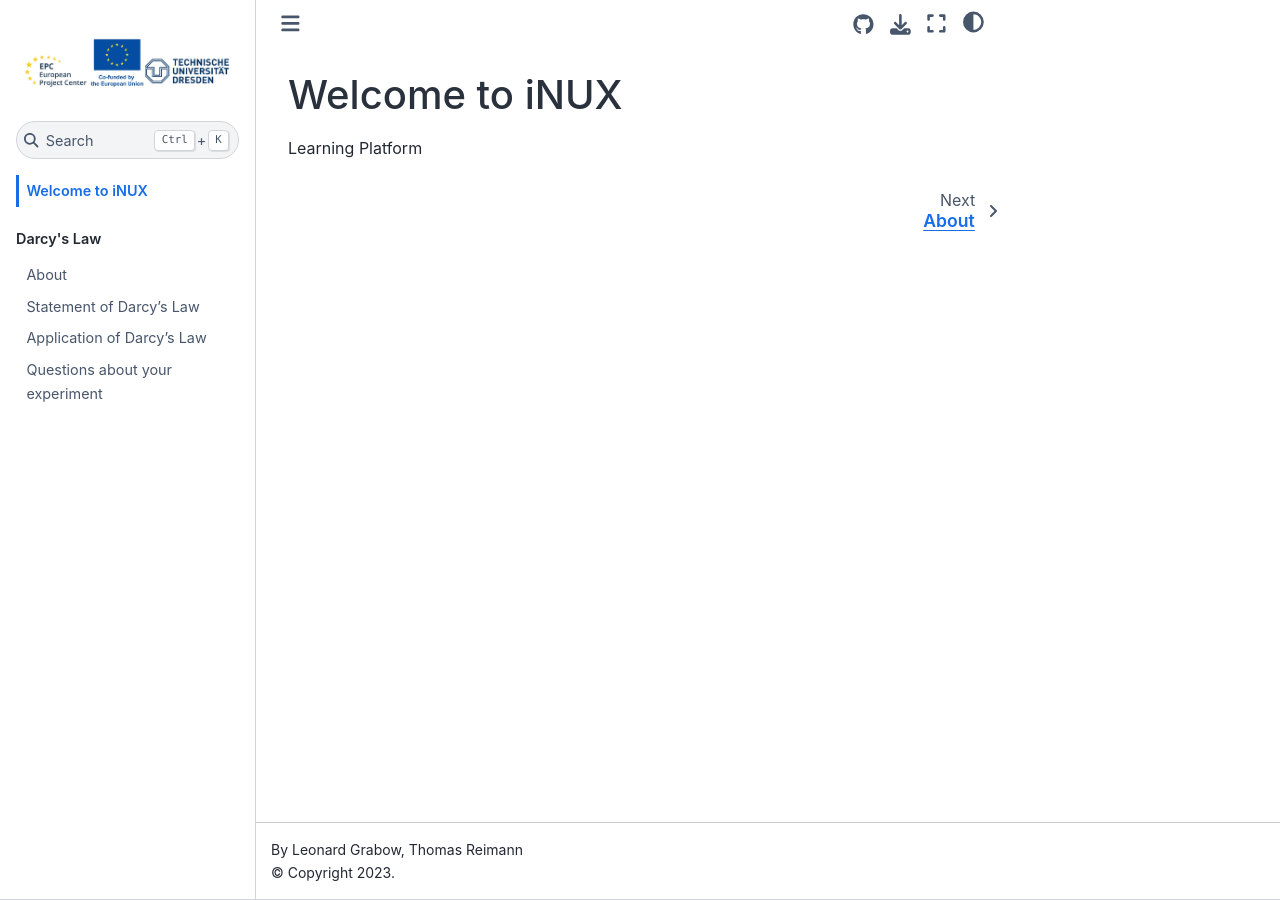
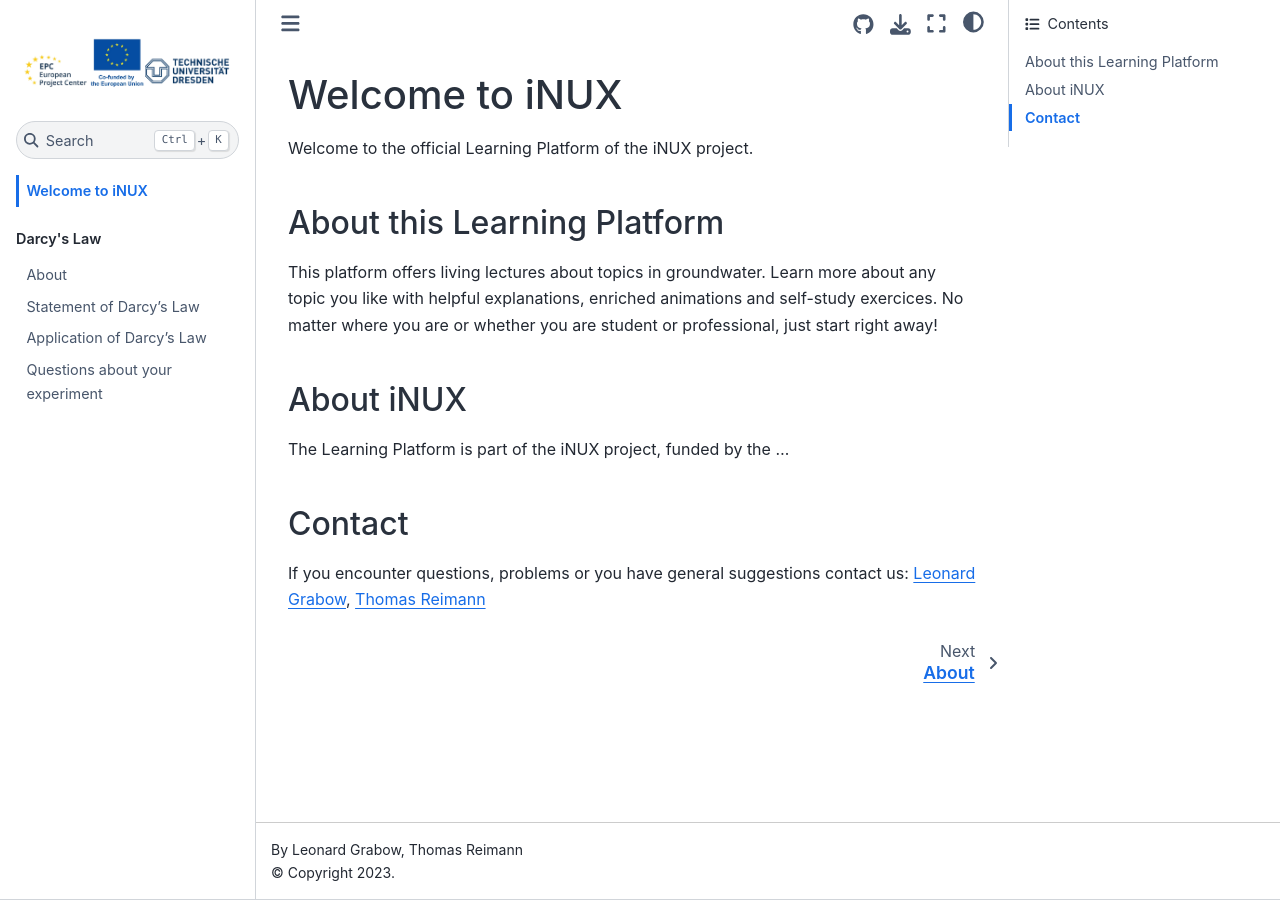
Before and after one commit to iNUX-TUD/Teaching_JupyterBook, a Jupyter Book: the page built from docs/README.md, in a window 1280 px wide. Built offline with Jupyter Book 1.0.4 settings and Sphinx 7.4.7 and the Sphinx Book theme 1.1.4, drawn with Linux system fonts in a browser that asks for light colours.

Commit message:
autoupdate

```diff
--- a/docs/README.md
+++ b/docs/README.md
@@ -1,3 +1,13 @@
 # Welcome to iNUX
 
-Learning Platform
+Welcome to the official Learning Platform of the iNUX project.
+
+## About this Learning Platform
+This platform offers living lectures about topics in groundwater. Learn more about any topic you like with helpful explanations, enriched animations and self-study exercices. No matter where you are or whether you are student or professional, just start right away!
+
+## About iNUX
+The Learning Platform is part of the iNUX project, funded by the ...
+
+## Contact
+If you encounter questions, problems or you have general suggestions contact us:
+[Leonard Grabow](mailto:leonard.grabow@mailbox.tu-dresden.de), [Thomas Reimann](mailto:Thomas.Reimann@tu-dresden.de)
```
Also changed, not shown: 5 other files.
